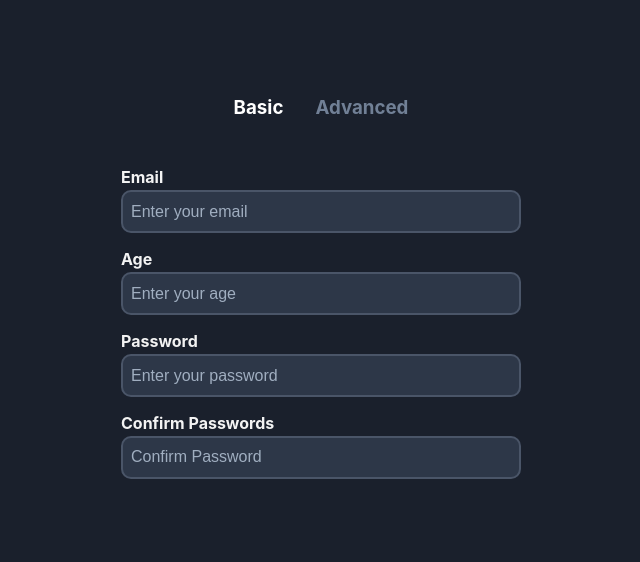
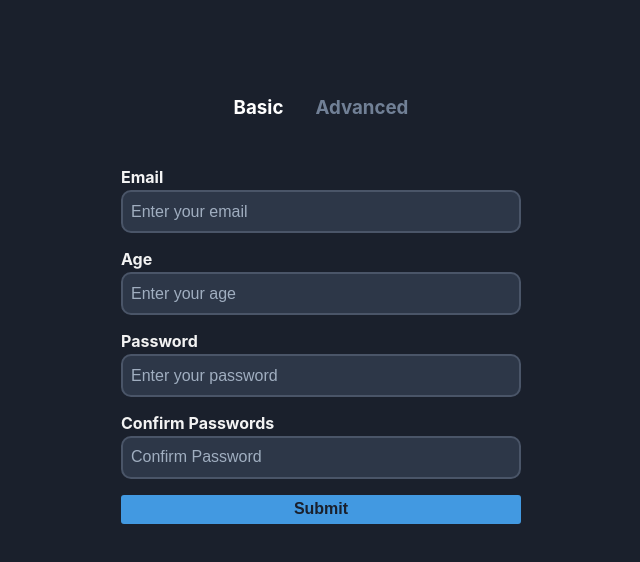
Before and after one commit to thanmaisai-asc/formic, a React (Create React App) app: page / in a window 1280 px wide. Shown: the top 562 px of the page, without its empty margins (319-959 px from the left). Built offline with nearby package versions, Linux system fonts and the light colour scheme.

Commit message:
submit btn + values , actions, + issubbmitting + reset form on submit

```diff
--- a/src/App.css
+++ b/src/App.css
@@ -93,3 +93,8 @@ input.input-error,
 select.input-error{
   border-color: red;
 }
+
+
+button:disabled{
+  opacity: 0.35;
+}
--- a/src/components/BasicForm.js
+++ b/src/components/BasicForm.js
@@ -1,12 +1,16 @@
 import { useFormik } from "formik";
 import basicSchema from "../schema";
 
-const onSubmit = () => {
+const onSubmit = async (values,actions) => {
+  console.log(values);
+  console.log(actions);
   console.log("Submitted");
+  await new Promise((resolve)=>{setTimeout(resolve,1000)});
+  actions.resetForm()
 }
 
 const BasicForm = () => {
-  const {values,errors,touched,handleBlur,handleChange, handleSubmit} = useFormik({
+  const {values,errors,touched, isSubmitting ,handleBlur,handleChange, handleSubmit} = useFormik({
     initialValues: {
       email: "",
       age: "",
@@ -72,6 +76,7 @@ const BasicForm = () => {
         className={errors.confirmPasswords && touched.confirmPasswords ? "input-error" : ""}
         />
         {errors.confirmPasswords && touched.confirmPasswords && <p className="error">{errors.confirmPasswords}</p>}
+        <button disabled={isSubmitting} type="submit">Submit</button>
     </form>
   );
 };
```
